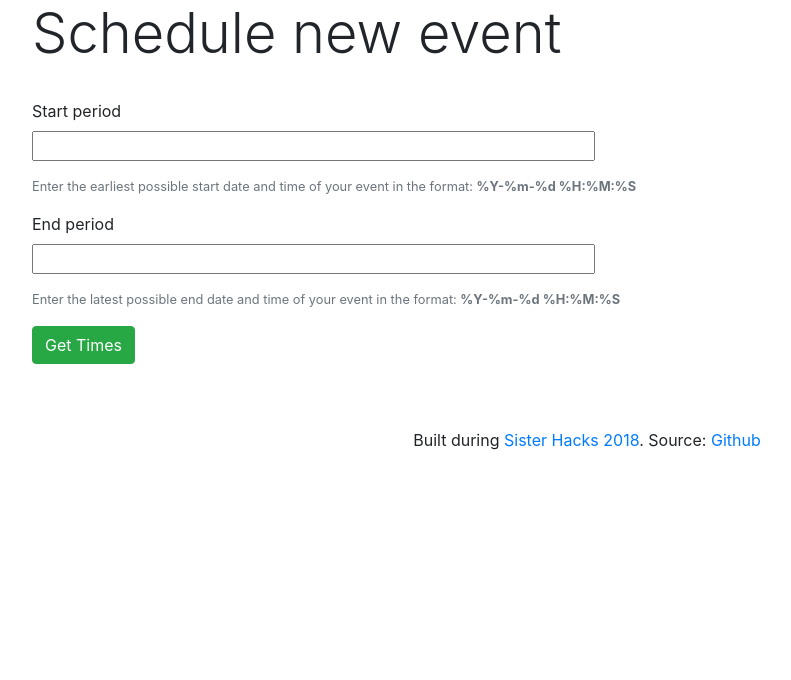
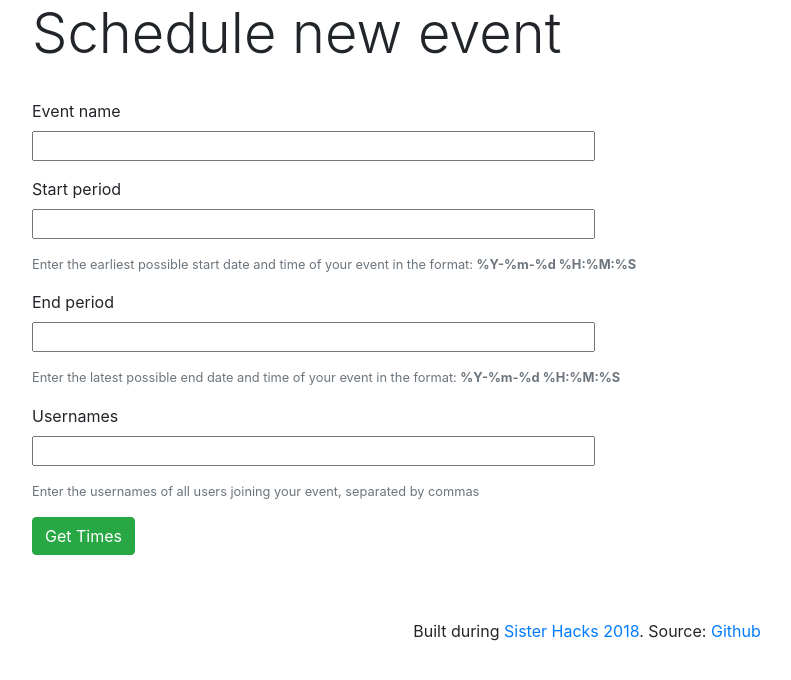
Before and after one commit to angelinahli/meet-me, a Flask app: page /new_event/ in a window 1280 px wide. Shown: the part 56-736 px from the top of the page, without its empty margins (53-844 px from the left). Run offline with Flask 2, Linux system fonts and the light colour scheme; some libraries are stand-ins or nearby versions.

Commit message:
finished new event front end

```diff
--- a/app/forms.py
+++ b/app/forms.py
@@ -44,5 +44,7 @@ class SignUpForm(FlaskForm):
     ])
 
 class NewEventForm(FlaskForm):
+    event_name = StringField("Event name", validators=[DataReqMsg()])
     start_time = DateTimeField("Start period", validators=[DataReqMsg()])
     end_time = DateTimeField("End period", validators=[DataReqMsg()])
+    usernames = StringField("Usernames", validators=[DataReqMsg()])
--- a/app/templates/new_event.html
+++ b/app/templates/new_event.html
@@ -7,10 +7,21 @@
     <!-- start time -->
     <div class="form-group">
         <p>
+            {{ form.event_name.label }}<br>
+            {{ form.event_name(size=50) }}
+        </p>
+        {% for m in form.event_name.errors %}
+            <span style="color: red;">{{m}}</span>
+        {% endfor %}
+    </div>
+
+    <!-- start time -->
+    <div class="form-group">
+        <p>
             {{ form.start_time.label }}<br>
             {{ form.start_time(size=50) }}
         </p>
-        <small id="title-search-help" class="form-text text-muted">Enter the earliest possible start date and time of your event in the format: <b>%Y-%m-%d %H:%M:%S</b></small>
+        <small class="form-text text-muted">Enter the earliest possible start date and time of your event in the format: <b>%Y-%m-%d %H:%M:%S</b></small>
         {% for m in form.start_time.errors %}
             <span style="color: red;">{{m}}</span>
         {% endfor %}
@@ -22,8 +33,20 @@
             {{ form.end_time.label }} <br>
             {{ form.end_time(size=50) }}
         </p>
-        <small id="title-search-help" class="form-text text-muted">Enter the latest possible end date and time of your event in the format: <b>%Y-%m-%d %H:%M:%S</b></small>
+        <small class="form-text text-muted">Enter the latest possible end date and time of your event in the format: <b>%Y-%m-%d %H:%M:%S</b></small>
         {% for m in form.end_time.errors %}
+            <span style="color: red;">{{m}}</span>
+        {% endfor %}
+    </div>
+
+    <!-- usernames -->
+    <div class="form-group">
+        <p>
+            {{ form.usernames.label }}<br>
+            {{ form.usernames(size=50) }}
+        </p>
+        <small class="form-text text-muted">Enter the usernames of all users joining your event, separated by commas</b></small>
+        {% for m in form.usernames.errors %}
             <span style="color: red;">{{m}}</span>
         {% endfor %}
     </div>
```
